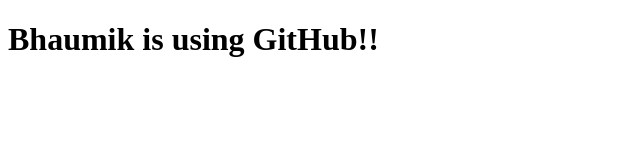
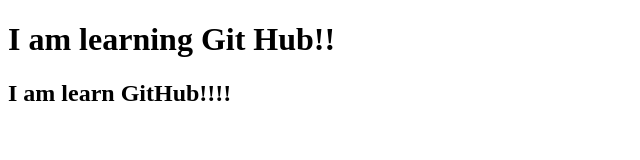
Before and after one commit to BSoni07/VCSCF, a plain HTML site: page index.html in a window 1280 px wide. Shown: the whole page, without its empty margins (0-640 px from the left). Drawn offline with Linux system fonts and the light colour scheme.

Commit message:
sixth commit

```diff
--- a/index.html
+++ b/index.html
@@ -6,6 +6,7 @@
     <title>Document</title>
 </head>
 <body>
-    <h1>Bhaumik is using GitHub!!</h1>
+    <h1> I am learning Git Hub!!</h1>
+    <h2> I am learn GitHub!!!!</h2>
 </body>
 </html>
```
